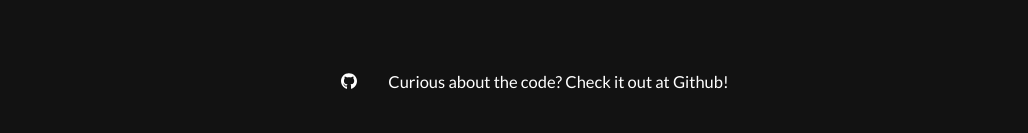
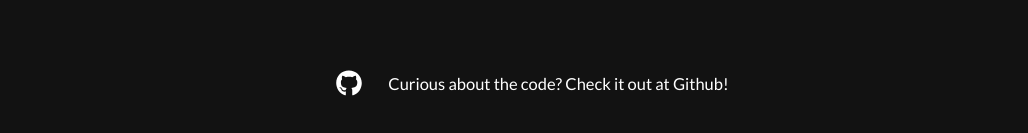
Before and after one commit to JonathanHedlund/portfolio, a Next.js app: page /portfolio in a window 1280 px wide. Shown: the part 2242-2375 px from the top of the page, without its empty margins (108-1136 px from the left). Built offline with nearby package versions, Linux system fonts and the light colour scheme.

Commit message:
More design fixes

```diff
--- a/components/Footer.js
+++ b/components/Footer.js
@@ -6,12 +6,13 @@ import styles from '../styles/Home.module.css'
 
 const Footer = () => {
     return (
-        <a href="https://github.com/JonathanHedlund/portfolio" target="_blank" className={styles.footerContainer}>
-            <div className={styles.footerContainerInner}>
+        <div className={styles.footerContainer}>
+            <a href="https://github.com/JonathanHedlund/portfolio" target="_blank"  className={styles.footerContainerInner}>
                 <FontAwesomeIcon icon={['fab', 'github']} className={styles.footerIcon} />
                 <span className={styles.footerText}>Curious about the code? Check it out at Github!</span>
-            </div>
-        </a>
+                <span className={styles.footerTextMobile}>Check out the code at Github!</span>
+            </a>
+        </div>
     )
 }
 
--- a/pages/portfolio/umeauniversity.js
+++ b/pages/portfolio/umeauniversity.js
@@ -24,9 +24,9 @@ const umeauniversity = () => {
             <div className={portfolioStyles.portfolioPageContainerContent}>
                 <div className={portfolioStyles.portfolioPageContainerContentInner}>
                     <PortfolioText
-                        text="I started my studies at Umeå University in the fall of 2016, right after I finished
-                        high school. I wasn't really sure what I wanted to do after high school, I knew I wanted
-                        to study further but I did not know what program was most suited for me. At the time I was
+                        text="I started my studies at Umeå University in the fall of 2016. I wasn't really sure what I
+                        wanted to do after high school, I knew I wanted to study further but I did not know what
+                        program was most suited for me. At the time I was
                         interested in design and economics so my first thought was something related to those
                         subjects. At the time my sister was studying the Master of Science in Interaction & Design at
                         Umeå University, I had visited her a few times during 2016 and that was how I first heard
--- a/styles/Home.module.css
+++ b/styles/Home.module.css
@@ -22,16 +22,49 @@
 .footerContainerInner {
   display: flex;
   align-items: center;
+  justify-content: center;
+  text-align: center;
+  padding: 0 30px;
 }
 
 .footerIcon {
-  width: 28px !important;
+  width: 32px !important;
+  font-size: 1.6rem;
   color: #fff;
-  margin-right: 25px;
+  margin-right: 20px;
   font-family: -apple-system, BlinkMacSystemFont, Segoe UI, Roboto, Oxygen,
   Ubuntu, Cantarell, Fira Sans, Droid Sans, Helvetica Neue, sans-serif;
 }
 
 .footerText {
+  display: none;
   margin-top: 2px;
 }
+
+.footerTextMobile {
+  margin-top: 2px;
+
+}
+
+@media only screen and (min-width: 900px) {
+  .footerContainerInner {
+    display: flex;
+    align-items: center;
+  }
+
+  .footerIcon {
+    width: 28px !important;
+    color: #fff;
+    margin-right: 25px;
+    font-family: -apple-system, BlinkMacSystemFont, Segoe UI, Roboto, Oxygen,
+    Ubuntu, Cantarell, Fira Sans, Droid Sans, Helvetica Neue, sans-serif;
+  }
+
+  .footerText {
+    display: block;
+  }
+
+  .footerTextMobile {
+    display: none;
+  }
+}
--- a/styles/Portfolio.module.css
+++ b/styles/Portfolio.module.css
@@ -187,7 +187,7 @@
 }
 
 .portfolioImageVertical {
-    width: 55%;
+    width: 100%;
     border-radius: 10px;
     margin-bottom: 20px;
     margin-top: 25px;
@@ -260,4 +260,8 @@
     .headerInfoTimeFrame {
         margin-top: 20px;
     }
+
+    .portfolioImageVertical {
+        width: 55%;
+    }
 }
```
Also changed, not shown: 1 other file (tests, documents, lock files or other folders).
